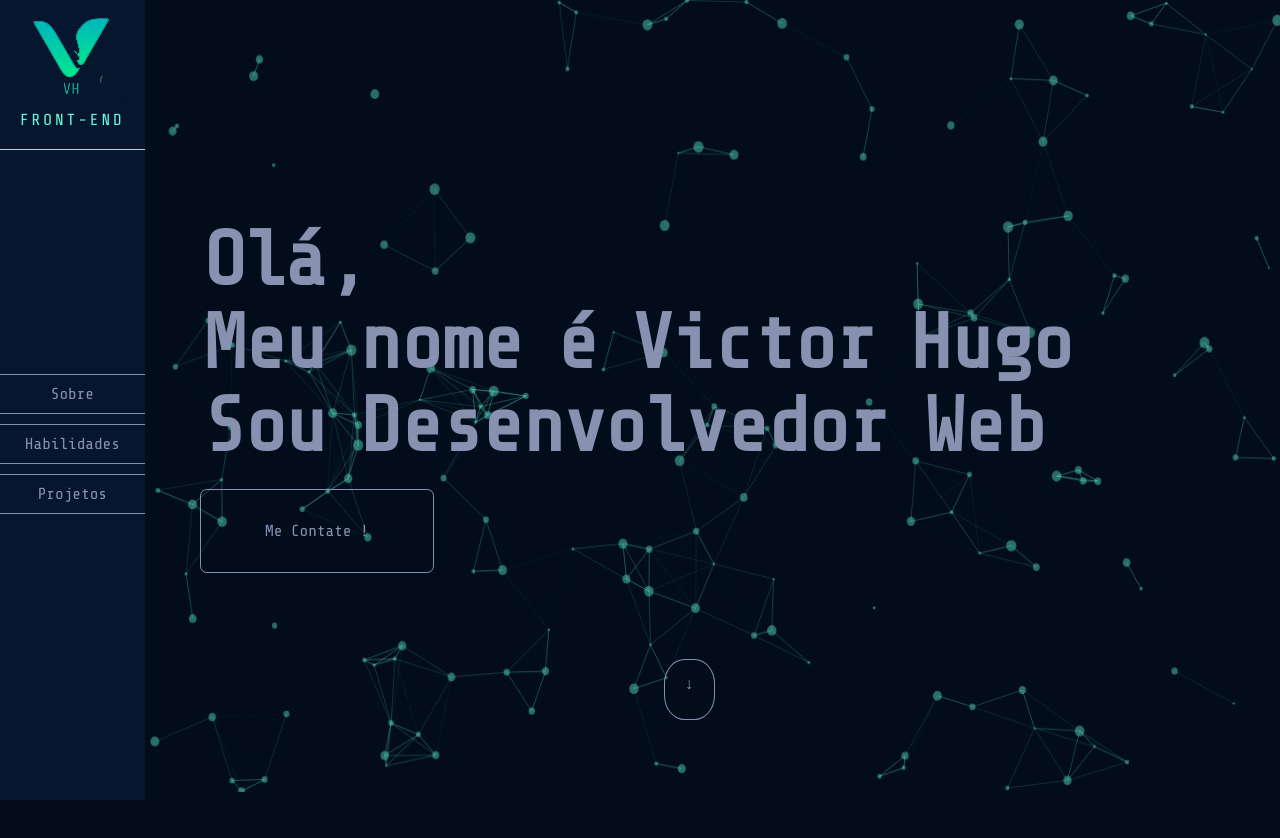
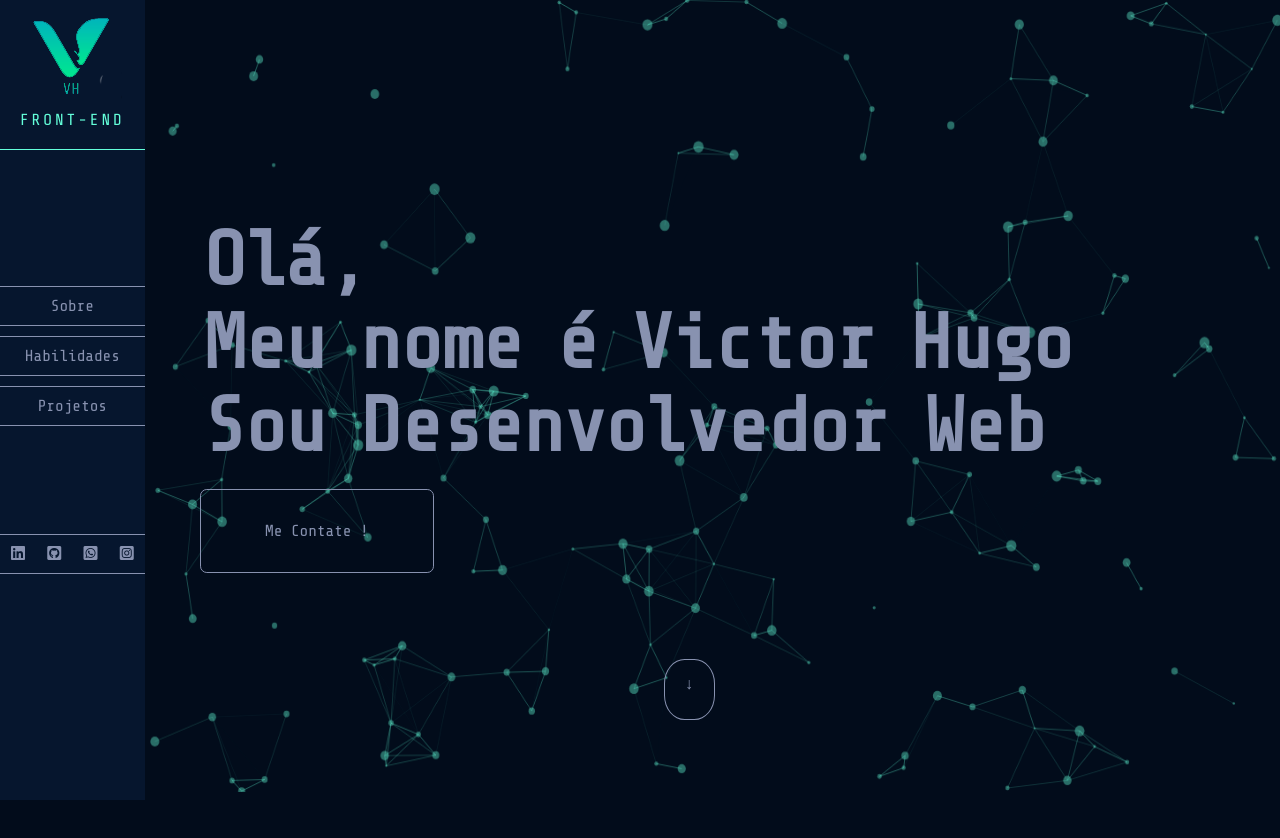
Before and after one commit to victorhperricci/portifolio-react, a React (Create React App) app: page / in a window 1280 px wide. Shown: the top 838 px of the page. Built offline with nearby package versions, Linux system fonts and the light colour scheme.

Commit message:
arrumando header

```diff
--- a/src/Components/Header/Header.js
+++ b/src/Components/Header/Header.js
@@ -41,10 +41,48 @@ const Header = () => {
       </div>
 
       <nav className="list-menu">
-        <ul>
+        <ul className="list-views">
           <NavLink to="/sobre">Sobre</NavLink>
           <NavLink to="/habilidades">Habilidades</NavLink>
           <NavLink to="/projetos">Projetos</NavLink>
+        </ul>
+
+        <ul className="list-socials">
+          <a
+            href="https://www.linkedin.com/in/victor-hugo-alves-perricci-1603/"
+            target="_blank"
+            className="media-item"
+            rel="noreferrer"
+          >
+            <i className="fab fa-linkedin"></i>
+          </a>
+
+          <a
+            href="https://github.com/VictorHAP1603"
+            target="_blank"
+            className="media-item"
+            rel="noreferrer"
+          >
+            <i className="fab fa-github-square"></i>
+          </a>
+
+          <a
+            href="https://api.whatsapp.com/send?phone=5511970521612&amp;text=Ol%C3%A1!%20Olhei%20seu%20portif%C3%B3lio%20e%20gostaria%20de%20mais%20informa%C3%A7%C3%B5es"
+            target="_blank"
+            className="media-item"
+            rel="noreferrer"
+          >
+            <i className="fab fa-whatsapp-square"></i>
+          </a>
+
+          <a
+            href="https://www.instagram.com/vitao_1603/"
+            target="_blank"
+            className="media-item"
+            rel="noreferrer"
+          >
+            <i className="fab fa-instagram-square"></i>
+          </a>
         </ul>
       </nav>
 
--- a/src/Components/Header/HeaderStyle.js
+++ b/src/Components/Header/HeaderStyle.js
@@ -41,9 +41,11 @@ export const HeaderContainer = styled.header`
     }
 
     .list-menu {
-      /* flex: 1; */
       height: 70%;
       display: flex;
+      justify-content: space-evenly;
+      flex-direction: column;
+      /* background-color: #fff; */
 
       ul {
         display: flex;
@@ -70,6 +72,20 @@ export const HeaderContainer = styled.header`
           & + a {
             margin-top: 10px;
           }
+        }
+      }
+
+      ul.list-socials {
+        flex-direction: row;
+        height: auto;
+
+        a {
+          padding: 10px;
+          flex: 1;
+        }
+
+        a + a {
+          margin-top: 0px;
         }
       }
     }
@@ -101,6 +117,9 @@ export const HeaderContainer = styled.header`
       transform: ${(props) =>
         props.menuHamburguer ? "translateX(0%)" : "translateX(-100%)"};
       transition: all 0.4s;
+      display: flex;
+      flex-direction: column;
+      justify-content: space-between;
 
       ul {
         display: flex;
@@ -116,6 +135,26 @@ export const HeaderContainer = styled.header`
             border-bottom: 1px solid var(--green);
           }
         }
+      }
+
+      ul.list-socials {
+        flex-direction: row;
+        width: 100%;
+        display: flex;
+        border-bottom: 1px solid var(--green);
+
+        a {
+          flex: 1;
+        }
+
+        a:last-child {
+          border-bottom: none;
+        }
+
+        a + a {
+          margin-top: 0px;
+        }
+        /* margin-top:  */
       }
     }
 
```
